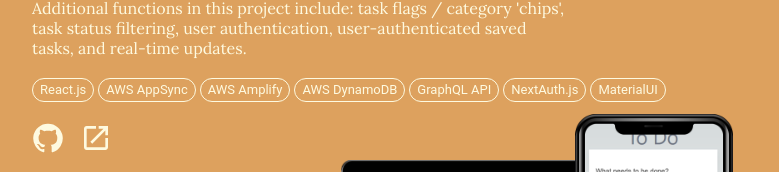
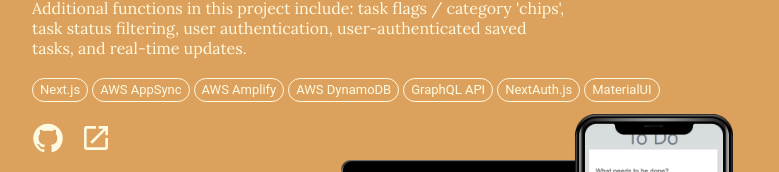
Before and after one commit to morales-martin/personal-website, a Next.js app: page /components/Projects in a window 1280 px wide. Shown: the part 302-474 px from the top of the page, without its empty margins (272-1051 px from the left). Built offline with nearby package versions, Linux system fonts and the light colour scheme.

Commit message:
updated project content

```diff
--- a/src/pages/components/Projects.jsx
+++ b/src/pages/components/Projects.jsx
@@ -12,7 +12,7 @@ function Projects({ className }) {
       desktop: "/todo_desktop.png",
       mobile: "/todo_mobile.png",
       chips: [
-        "React.js",
+        "Next.js",
         "AWS AppSync",
         "AWS Amplify",
         "AWS DynamoDB",
```
